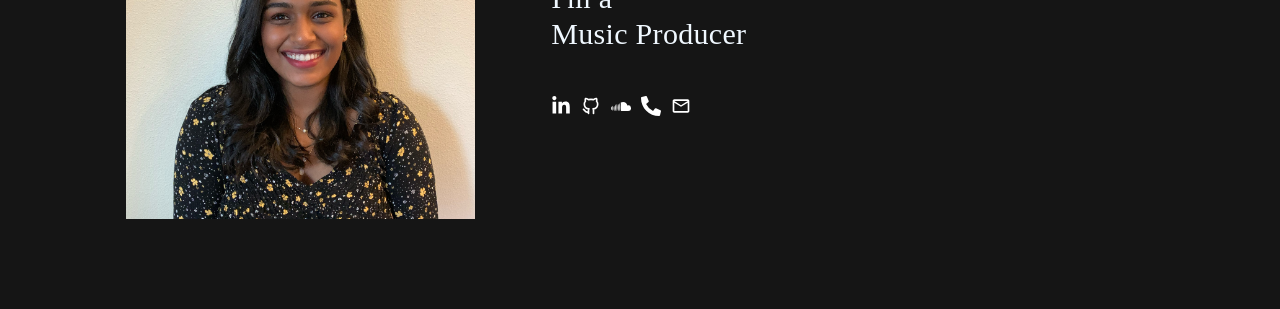
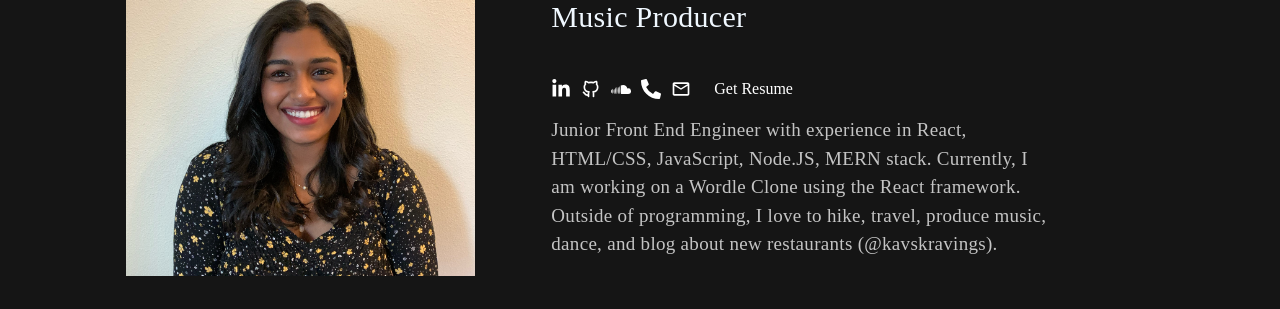
Before and after one commit to smandla/reactPortfolio, a React (Create React App) app in the folder client/: page / in a window 1280 px wide. Shown: the part 311-620 px from the top of the page. Built offline with nearby package versions, Linux system fonts and the light colour scheme.

Commit message:
configure changes

```diff
--- a/client/package.json
+++ b/client/package.json
@@ -1,6 +1,7 @@
 {
   "name": "client",
   "version": "0.1.0",
+  "homepage": "https://smandla.github.io/kavya_react_portfolio",
   "private": true,
   "dependencies": {
     "@testing-library/jest-dom": "^5.16.5",
@@ -22,6 +23,8 @@
     "web-vitals": "^2.1.4"
   },
   "scripts": {
+    "predeploy": "npm run build",
+    "deploy": "gh-pages -d build",
     "start": "react-scripts start",
     "build": "react-scripts build",
     "test": "react-scripts test",
--- a/client/src/components/AboutMe/AboutMe.js
+++ b/client/src/components/AboutMe/AboutMe.js
@@ -3,11 +3,14 @@ import { Container, Row, Col } from "react-bootstrap";
 import { motion } from "framer-motion";
 import Header from "../Header";
 import Typical from "react-typical";
+import ResumeDoc from "../../assets/kavyamandla_2022.pdf";
+
 import { FaLinkedinIn, FaPhoneAlt } from "react-icons/fa";
 import { TbBrandGithub, TbBrandSoundcloud } from "react-icons/tb";
 import { RiSoundcloudFill } from "react-icons/ri";
 import { MdOutlineEmail } from "react-icons/md";
 import "./AboutMe.css";
+
 const Home = () => {
   console.log("in home");
   const name = `<KAVYA/>`;
@@ -53,26 +56,35 @@ const Home = () => {
                     <a href="www.linkedin.com/srikavya-mandla">
                       <FaLinkedinIn />
                     </a>
-                    <a href="www.linkedin.com/srikavya-mandla">
+                    <a href="https://github.com/smandla">
                       <TbBrandGithub />
                     </a>
-                    <a href="www.linkedin.com/srikavya-mandla">
+                    <a href="https://soundcloud.com/kavya-mandla">
                       <RiSoundcloudFill />
                     </a>
-                    <a href="www.linkedin.com/srikavya-mandla">
+                    <a href="tel:xxx-xxxx">
                       <FaPhoneAlt />
                     </a>
-                    <a href="www.linkedin.com/srikavya-mandla">
+                    <a href="mailto:kavyamandla04@gmail.com">
                       <MdOutlineEmail />
                     </a>
+                    <a href={ResumeDoc} download="Srikavya's_Resume">
+                      <button
+                        className="btn highlighted-btn"
+                        download
+                        style={{ color: "white" }}
+                      >
+                        Get Resume
+                      </button>
+                    </a>
                   </span>
-                  {/* <span className="profile-role-tagline">
+                  <span className="profile-role-tagline">
                     Junior Front End Engineer with experience in React,
                     HTML/CSS, JavaScript, Node.JS, MERN stack. Currently, I am
                     working on a Wordle Clone using the React framework. Outside
                     of programming, I love to hike, travel, produce music,
                     dance, and blog about new restaurants (@kavskravings).
-                  </span> */}
+                  </span>
                 </span>
               </div>
               <div className="profile-optins">
```
Also changed, not shown: 1 other file (tests, documents, lock files or other folders).
